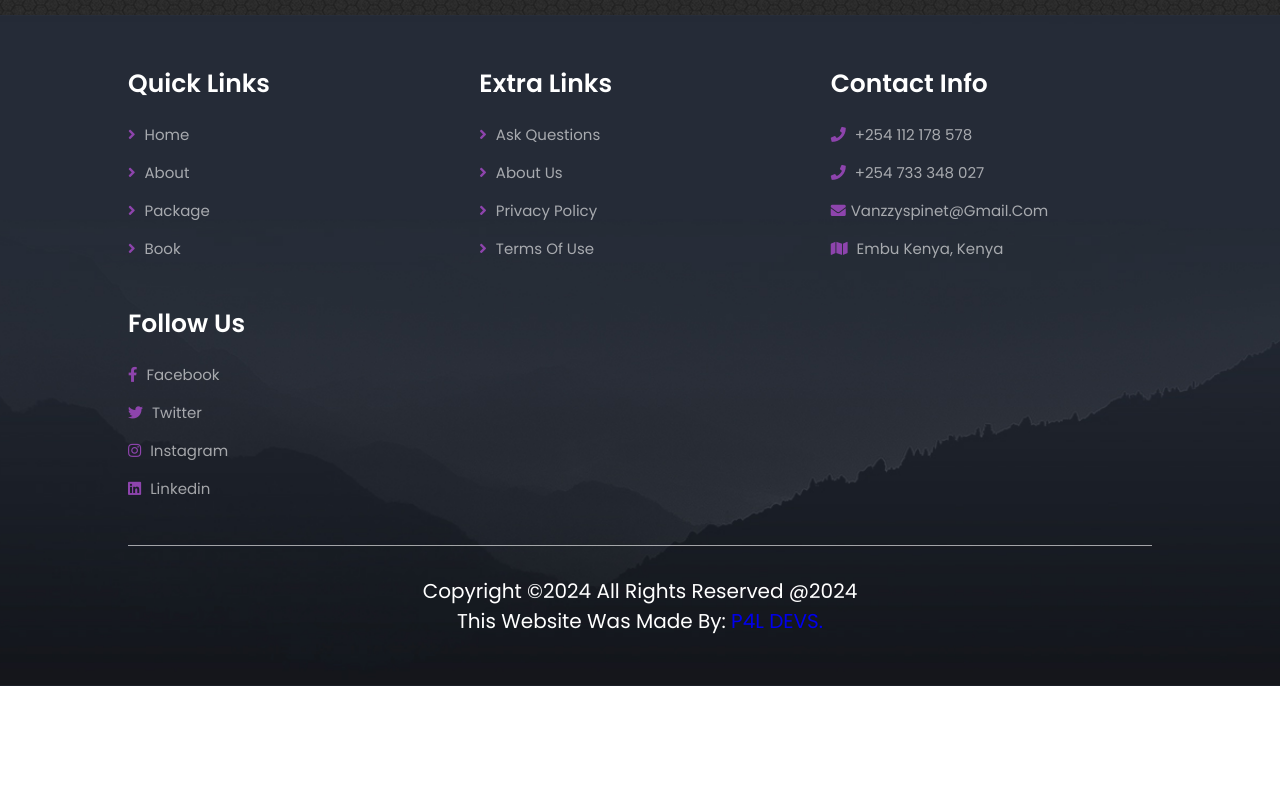
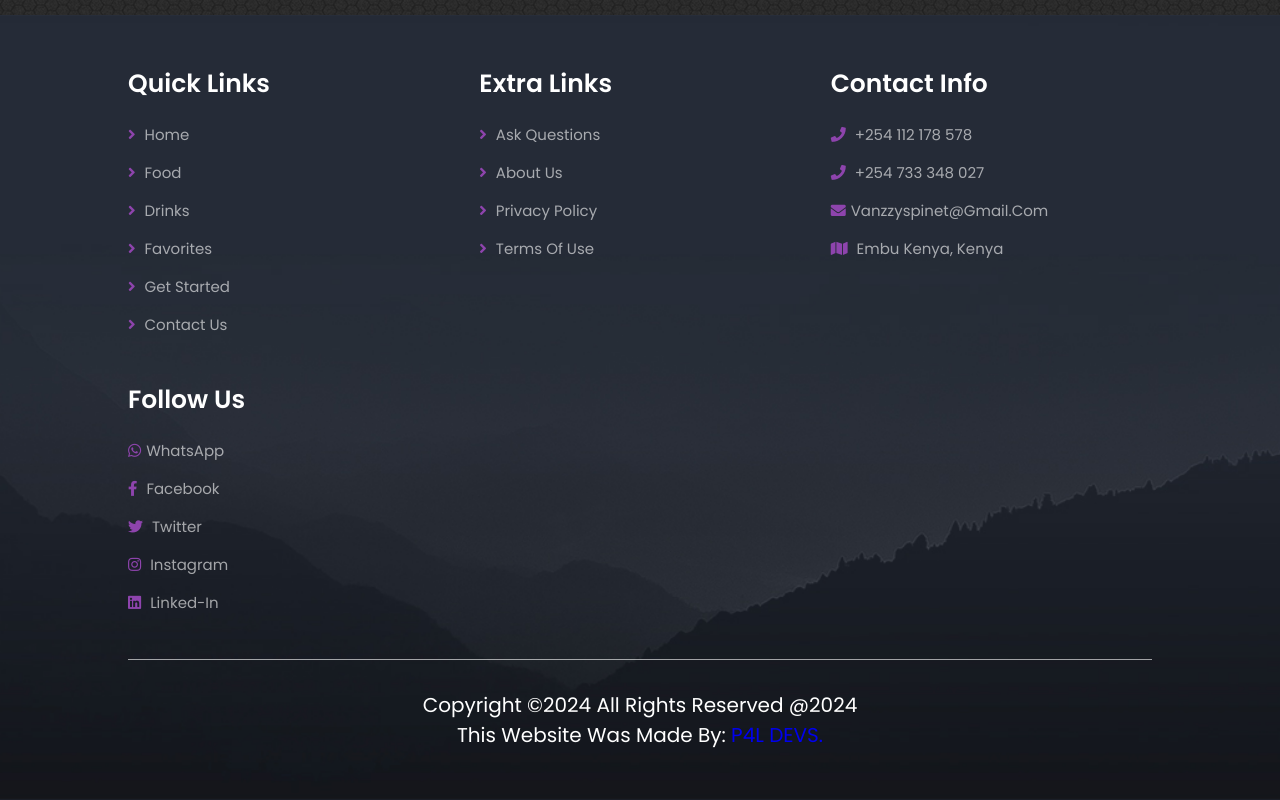
Before and after one commit to Vanzzy027/P4L-Diet-Track, a plain HTML site: page contact.html in a window 1280 px wide. Shown: the part 760-1560 px from the top of the page. Before the commit the page ends 1446 px from the top, so only its background shows below. Drawn offline with nearby package versions, Linux system fonts and the light colour scheme.

Commit message:
Update contact.html

```diff
--- a/contact.html
+++ b/contact.html
@@ -69,10 +69,13 @@
 
        <div class="box">
           <h3>quick links</h3>
-         <a href="#"> <i class="fas fa-angle-right"></i> home</a>
-         <a href="#"> <i class="fas fa-angle-right"></i> about</a>
-         <a href="#"> <i class="fas fa-angle-right"></i> package</a>
-         <a href="#"> <i class="fas fa-angle-right"></i> book</a>
+          <a href="index.html"> <i class="fas fa-angle-right"></i> Home</a>
+          <a href="food.html"> <i class="fas fa-angle-right"></i> Food</a>
+          <a href="drinks.html"> <i class="fas fa-angle-right"></i> Drinks</a>
+          <a href="favorites.html"> <i class="fas fa-angle-right"></i> Favorites</a>
+          <a href="Login.html"> <i class="fas fa-angle-right"></i> Get Started</a>
+          <a href="contact/contact.html"> <i class="fas fa-angle-right"></i> Contact Us</a>
+
        </div>
 
        <div class="box">
@@ -93,10 +96,11 @@
 
        <div class="box">
           <h3>follow us</h3>
-         <a href="#"> <i class="fab fa-facebook-f"></i> facebook </a>
-         <a href="#"> <i class="fab fa-twitter"></i> twitter </a>
-         <a href="#"> <i class="fab fa-instagram"></i> instagram </a>
-         <a href="#"> <i class="fab fa-linkedin"></i> linkedin </a>
+          <a href="https://wa.me/254112178578?text=Hello%20P4L.%20I%20need%20to%20talk%20for%20business"><i class="fab fa-whatsapp"></i>WhatsApp</a>
+          <a href="https://www.facebook.com/evan.kariuki.140"> <i class="fab fa-facebook-f"></i> Facebook </a>
+          <a href="https://x.com/EvansonKariuk20?t=qQZx0zk3midQAfZPJ_G1bA&s=09"> <i class="fab fa-twitter"></i> Twitter </a>
+          <a href="https://instagram.com/vansking254?igshid=YWYwM2I1ZDdmOQ=="> <i class="fab fa-instagram"></i> Instagram </a>
+          <a href="https://www.linkedin.com/in/vanzzy-spinet-243558233?utm_source=share&utm_campaign=share_via&utm_content=profile&utm_medium=android_app"> <i class="fab fa-linkedin"></i> Linked-in </a>
        </div>
 
     </div>
```
Lines whose indentation alone changed are shown as unchanged.
